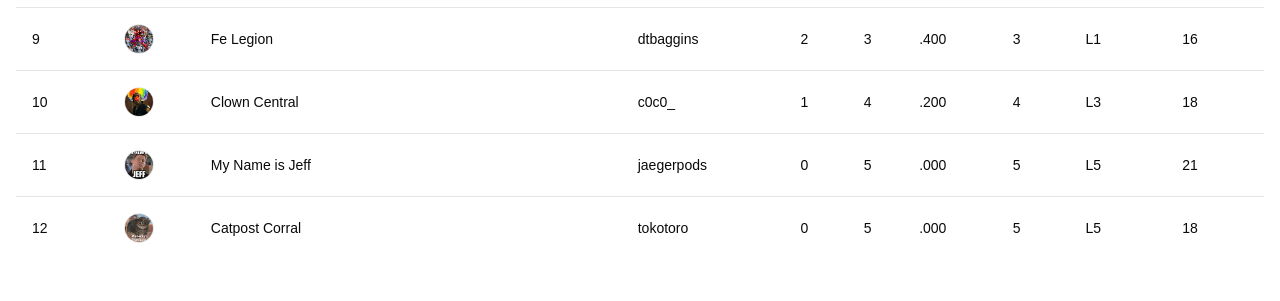
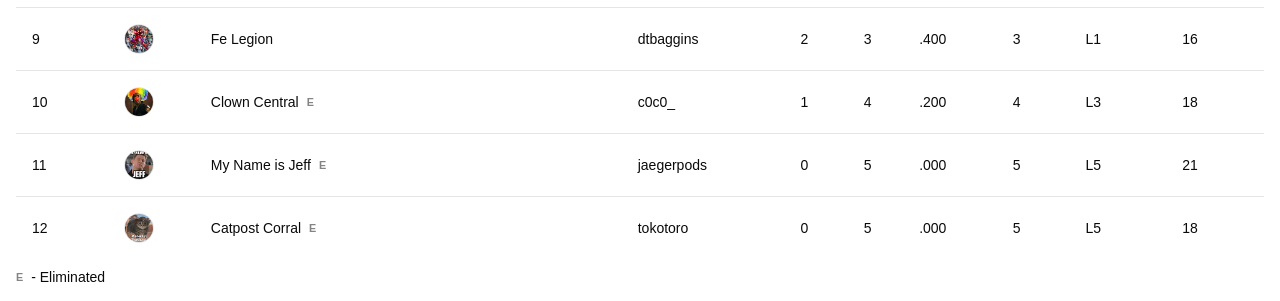
Before and after one commit to its-jordan/zdl-v2, a Next.js app: page /offseason-2/standings in a window 1280 px wide. Shown: the part 701-1002 px from the top of the page. Before the commit the page ends 976 px from the top, so only its background shows below. Built offline with nearby package versions, Linux system fonts and the light colour scheme.

Commit message:
updated code to allow for multiple seasons in a much easier way

```diff
--- a/app/globals.css
+++ b/app/globals.css
@@ -1387,3 +1387,21 @@ main {
   background-color: var(--_type-color);
   border-radius: 100vw;
 }
+
+.eliminated {
+  display: flex;
+  flex-flow: row nowrap;
+  gap: 0.5rem;
+  justify-content: start;
+  align-items: center;
+}
+
+.eliminated-text {
+  font-size: 0.675rem;
+  font-weight: 900;
+  color: color-mix(in srgb, hsl(var(--foreground)) 50%, hsl(var(--background)));
+}
+
+.eliminated-explanation {
+  font-size: 0.875rem;
+}
--- a/components/standalone/navbar.tsx
+++ b/components/standalone/navbar.tsx
@@ -29,7 +29,7 @@ interface menuLink {
   children?: React.ReactNode;
 }
 
-type NavigationCategory = keyof typeof navLinks;
+type NavigationCategory = 'offseason-2' | 'season-3';
 
 function MenuLink({ trigger, children, path }: menuLink) {
   return (
@@ -67,13 +67,13 @@ const Navbar = () => {
         </div>
         <NavigationMenu className='navigation-list-container'>
           <NavigationMenuList>
-            {navLinks[selectedCategory].map((link, index) => {
+            {navLinks(selectedCategory).map((link, index) => {
               if (link.subpaths !== undefined) {
                 return (
                   <MenuLink key={index} trigger={link.title} path={link.path}>
                     <NavigationMenuContent className='navigation-links-container'>
                       <div className='navbar_sublink_container'>
-                        {link.subpaths.map((team, index) => {
+                        {link.subpaths.map((team: any, index: number) => {
                           return (
                             <Link
                               className='navbar_sublink_item'
--- a/data/links.ts
+++ b/data/links.ts
@@ -1,21 +1,28 @@
 import { teamArrayMappable } from '@/data/offseason-2/teams';
 
-const navLinks = {
-  'offseason-2': [
+const teamArrays = {
+  'offseason-2': teamArrayMappable,
+  'season-3': teamArrayMappable,
+};
+
+const navLinksSeasons = (season: string) => {
+  // @ts-expect-error
+  const teams = teamArrays[season];
+  const Array = [
     {
       title: 'Home',
       path: '/',
     },
     {
       title: 'Scores',
-      path: '/offseason-2/scores',
+      path: `/${season}/scores`,
     },
     {
       title: 'Teams',
-      path: '/offseason-2/teams',
-      subpaths: teamArrayMappable.map((team) => ({
+      path: `/${season}/teams`,
+      subpaths: teams.map((team: any) => ({
         title: team.name,
-        path: `/offseason-2/teams/${team.discord}`,
+        path: `/${season}/teams/${team.discord}`,
         discord: team.discord,
         showdown: team.showdown,
         avatar: team.picture,
@@ -24,32 +31,30 @@ const navLinks = {
     },
     {
       title: 'Standings',
-      path: '/offseason-2/standings',
+      path: `/${season}/standings`,
     },
     {
       title: 'Pokémon',
-      path: '/offseason-2/pokemon',
+      path: `/${season}/pokemon`,
     },
     {
       title: 'Stats',
-      path: '/offseason-2/stats',
+      path: `/${season}/stats`,
     },
     {
       title: 'Trades',
-      path: '/offseason-2/trades',
+      path: `/${season}/trades`,
     },
-    { title: 'Compare Pokémon', path: '/offseason-2/compare' },
-  ],
+    { title: 'Compare Pokémon', path: `/${season}/compare` },
+  ];
+  return Array;
 };
 
 export const seasonLinks = [
   { value: 'offseason-2', title: 'Offseason 2', disabled: false },
+  // { value: 'season-3', title: 'Season 3', disabled: false },
+];
 
-  // { value: 'season-1', title: 'Season 1', disabled: true },
-  // { value: 'offseason-1', title: 'Offseason 1', disabled: true },
-  // { value: 'season-2', title: 'Season 2', disabled: true },
-  // { value: 'season-3', title: 'Season 3', disabled: true },
-];
 export const currentSeason = seasonLinks[0].title;
 
-export default navLinks;
+export default navLinksSeasons;
--- a/data/offseason-2/standings.tsx
+++ b/data/offseason-2/standings.tsx
@@ -105,6 +105,15 @@ export default function Standings() {
     return gamesbehind == 0 ? '-' : gamesbehind;
   }
 
+  function calculateGamesBehindNumber(record: TeamRecord) {
+    const wins = record.wins;
+    const maxWins = calcMaxWins();
+    const gamesbehind = maxWins - wins;
+    return gamesbehind;
+  }
+
+  const maximumWins = calcMaxWins();
+
   const sortedTeams = [...teamArrayMappable].sort((a, b) => {
     const aRecord = records[a.discord];
     const bRecord = records[b.discord];
@@ -186,7 +195,16 @@ export default function Standings() {
                       className='standings-team-avatar'
                     />
                   </TableCell>
-                  <TableCell>{team.team}</TableCell>
+                  <TableCell>
+                    {calculateGamesBehindNumber(record) > 8 - maximumWins ? (
+                      <div className='eliminated'>
+                        <div>{team.team}</div>
+                        <div className='eliminated-text'> E</div>
+                      </div>
+                    ) : (
+                      <>{team.team}</>
+                    )}
+                  </TableCell>
                   <TableCell>{team.discord}</TableCell>
                   <TableCell>{record.wins}</TableCell>
                   <TableCell>{record.losses}</TableCell>
@@ -209,6 +227,10 @@ export default function Standings() {
             })}
           </TableBody>
         </Table>
+        <div className='eliminated'>
+          <div className='eliminated-text'>E</div>
+          <div className='eliminated-explanation'>{'-'} Eliminated</div>
+        </div>
       </div>
     </>
   );
```
